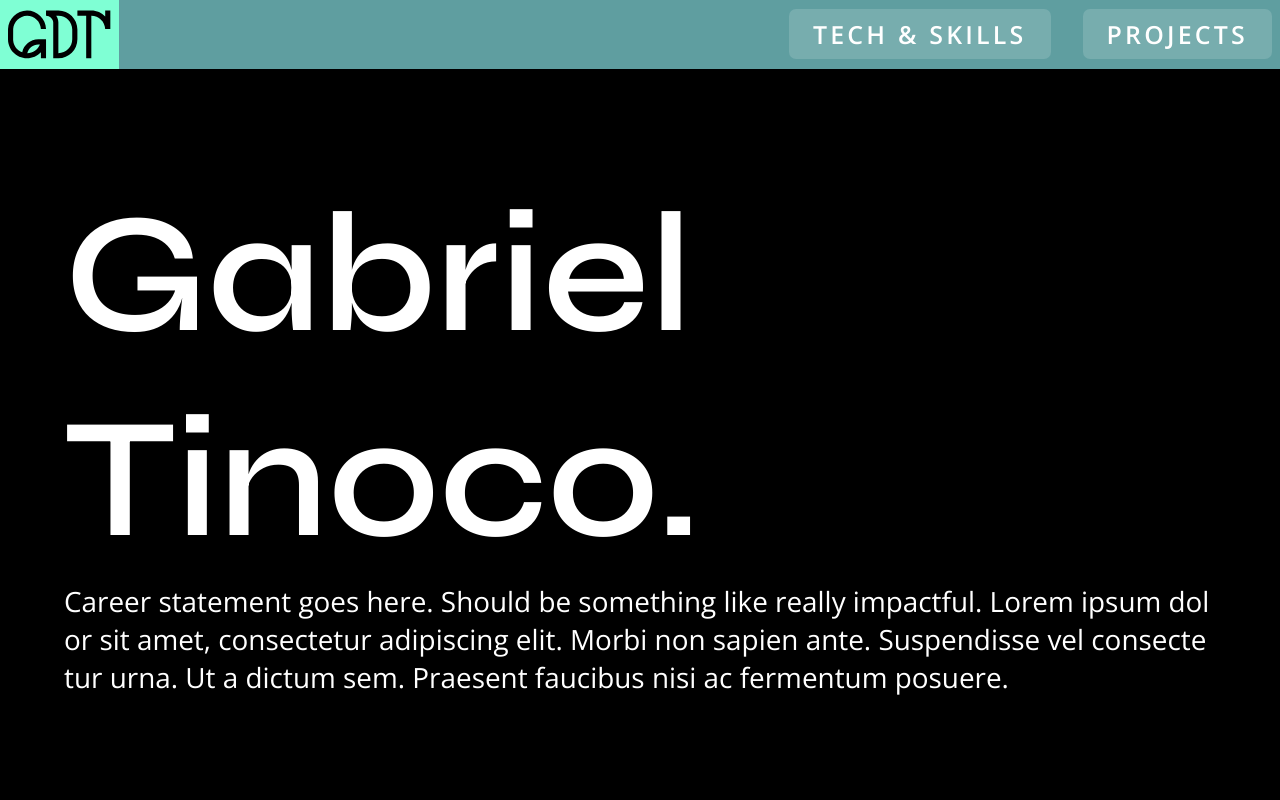
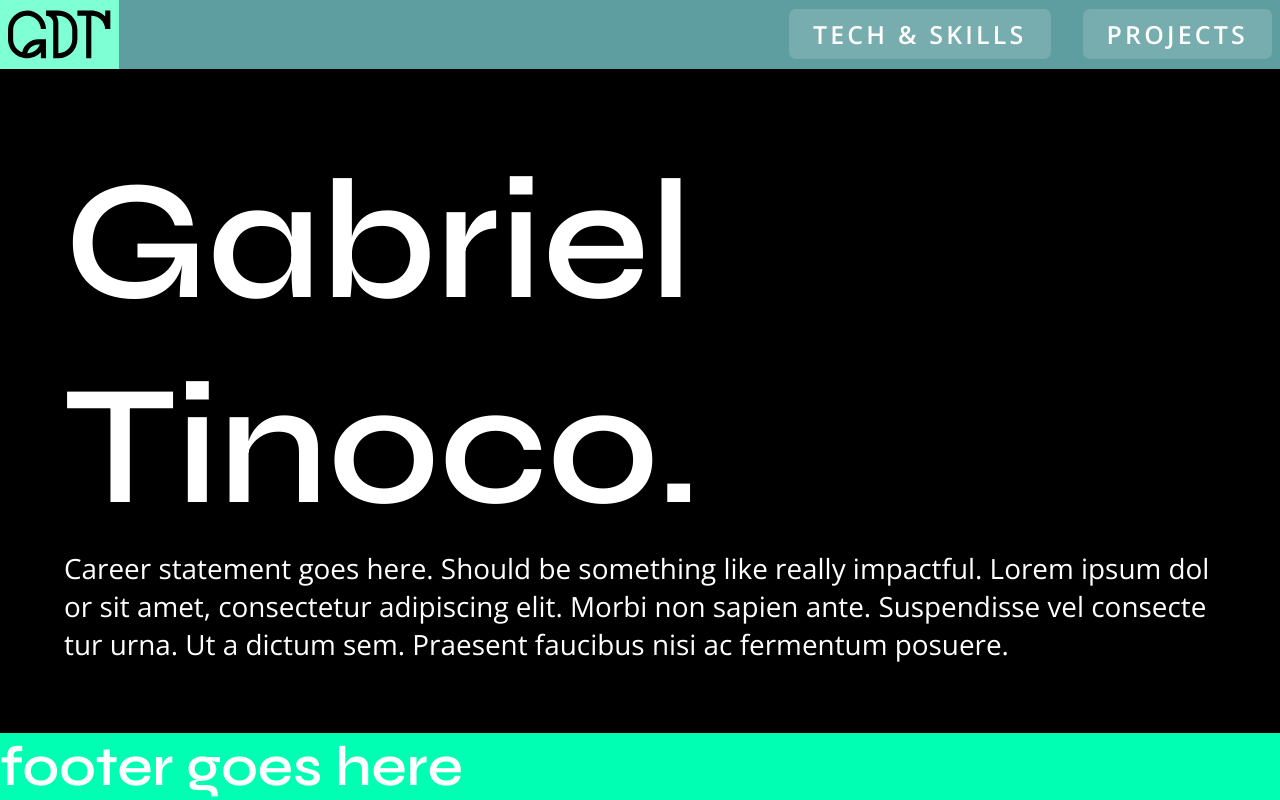
Before and after one commit to Gatinoko/Portfolio, a Next.js app: page / in a window 1280 px wide. Built offline with nearby package versions, Linux system fonts and the light colour scheme.

Commit message:
feat(components): Created first version of Footer component

```diff
--- a/components/_components.scss
+++ b/components/_components.scss
@@ -6,3 +6,4 @@
 @forward './carousel/carousel.scss';
 @forward './chip/chip.scss';
 @forward './chipCloud/chipCloud.scss';
+@forward './footer/footer.scss';
--- /dev/null
+++ b/components/footer/footer.scss
@@ -0,0 +1,4 @@
+.footer {
+	width: 100%;
+	height: fit-content;
+}
--- /dev/null
+++ b/components/footer/footer.tsx
@@ -0,0 +1,17 @@
+/* eslint-disable react/display-name */
+import { cva } from 'class-variance-authority';
+import styles from './page-section.module.scss';
+
+import React, { LegacyRef, ReactNode, forwardRef } from 'react';
+
+interface FooterType {}
+
+const footer = cva('footer');
+
+export default function Footer(props: FooterType) {
+	return (
+		<footer className={footer({})}>
+			<h6>footer goes here</h6>
+		</footer>
+	);
+}
--- a/pages/_app.tsx
+++ b/pages/_app.tsx
@@ -3,6 +3,7 @@ import '@/styles/globals.scss';
 import type { AppProps } from 'next/app';
 import Navigation from '@/components/navigation/Navigation';
 import NavButton from '@/components/navigation/nav-button/nav-button';
+import Footer from '@/components/footer/footer';
 
 export default function App({ Component, pageProps }: AppProps) {
 	return (
@@ -25,6 +26,8 @@ export default function App({ Component, pageProps }: AppProps) {
 			/>
 
 			<Component {...pageProps} />
+
+			<Footer />
 		</>
 	);
 }
```
